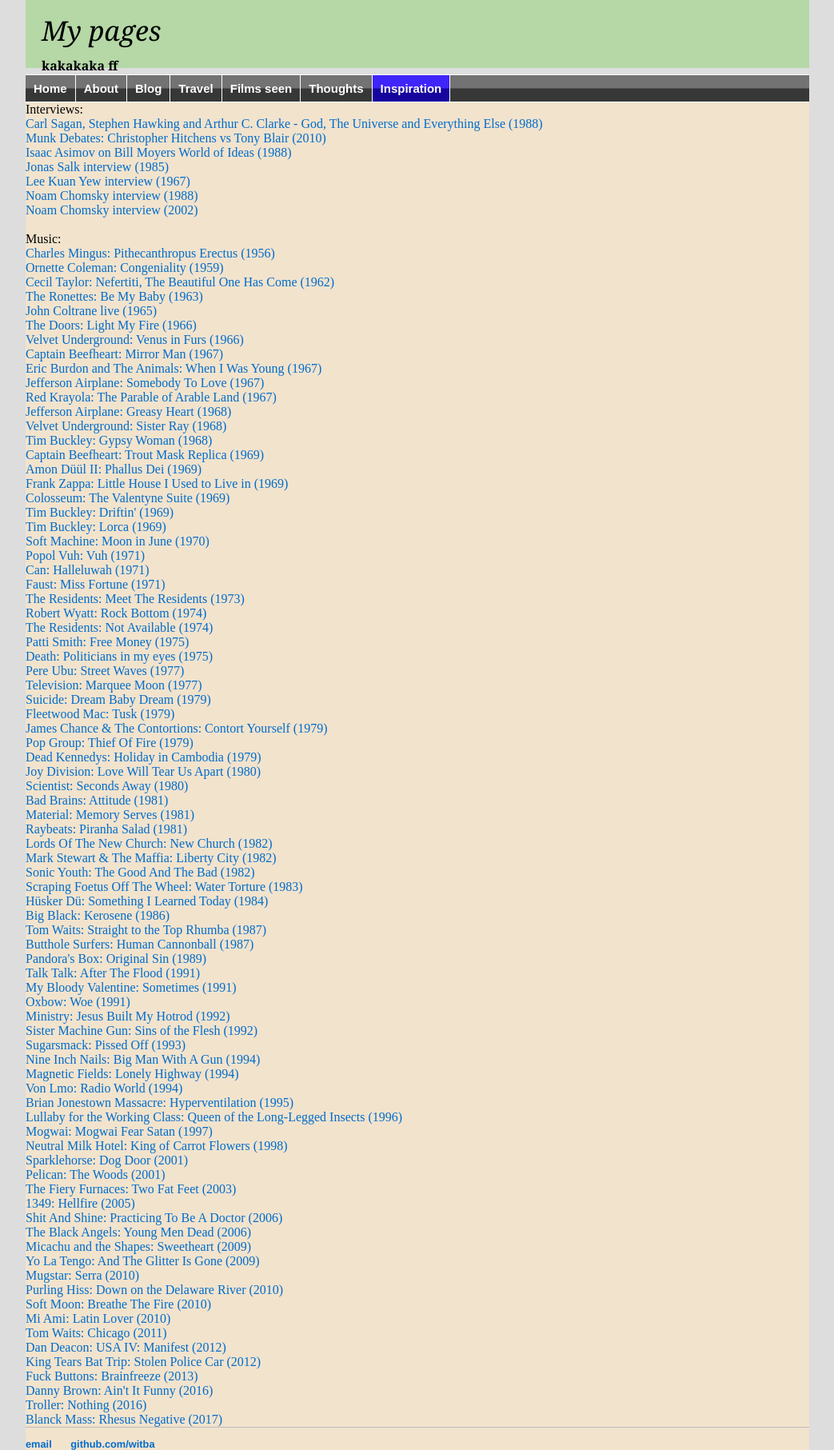
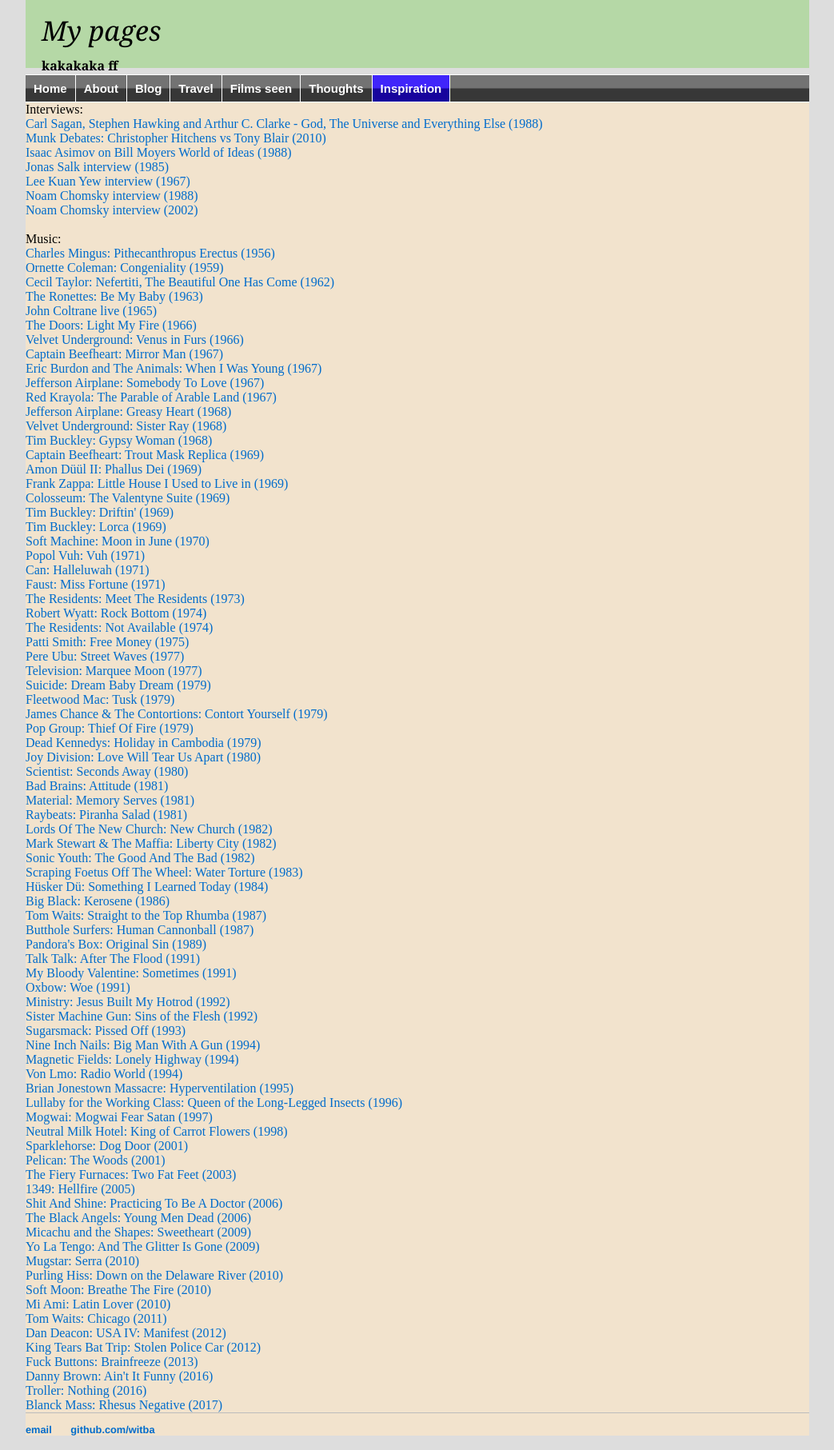
Before and after one commit to witba/witba.github.io, a Jekyll site: the page built from inspiration/index.html, in a window 1280 px wide. Shown: the whole page at 80% size, without its empty margins (118-1161 px from the left). Built offline with Jekyll 4.4.1, drawn with Linux system fonts in a browser that asks for light colours.

Commit message:
Update index.html

```diff
--- a/inspiration/index.html
+++ b/inspiration/index.html
@@ -42,7 +42,6 @@
 <a href="https://www.youtube.com/watch?v=-4AhdWGci3c" target=_blank>Robert Wyatt: Rock Bottom (1974)</a><br>
 <a href="https://www.youtube.com/watch?v=O-xaCdo3JiQ" target=_blank>The Residents: Not Available (1974)</a><br>
 <a href="https://www.youtube.com/watch?v=-3V1rNEmbRo" target=_blank>Patti Smith: Free Money (1975)</a><br>
-<a href="https://www.youtube.com/watch?v=OwehxN2ipCU" target=_blank>Death: Politicians in my eyes (1975)</a><br>
 <a href="https://www.youtube.com/watch?v=mk1sqOpPn3E" target=_blank>Pere Ubu: Street Waves (1977)</a><br>
 <a href="https://www.youtube.com/watch?v=jlbunmCbTBA" target=_blank>Television: Marquee Moon (1977)</a><br>
 <a href="https://www.youtube.com/watch?v=5oihAv9djik" target=_blank>Suicide: Dream Baby Dream (1979)</a><br>
```
